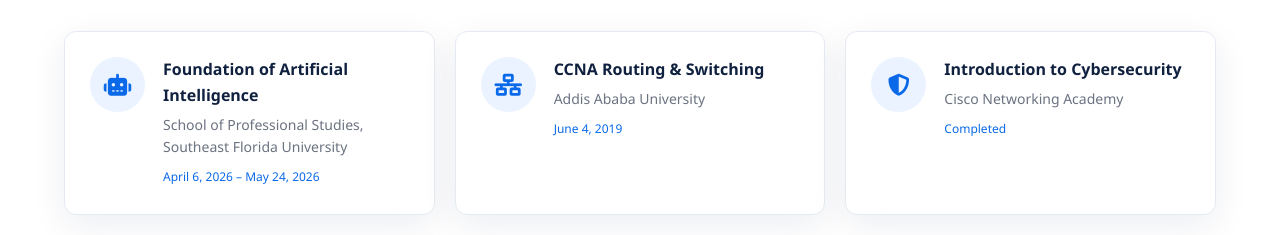
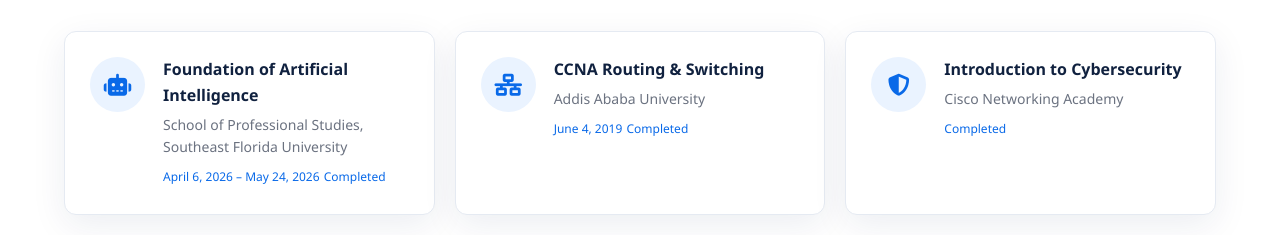
Before and after one commit to JoseeLast/Yoseph-Portfolio, a plain HTML site: page index.html in a window 1280 px wide. Shown: the part 6260-6495 px from the top of the page. Drawn offline with Linux system fonts and the light colour scheme.

Commit message:
Update index.html

```diff
--- a/index.html
+++ b/index.html
@@ -377,6 +377,7 @@
                             <h3>Foundation of Artificial Intelligence</h3>
                             <p>School of Professional Studies, Southeast Florida University</p>
                             <span>April 6, 2026 – May 24, 2026</span>
+                             <span>Completed</span>
                         </div>
                     </article>
                     <article class="certificate-card">
@@ -385,6 +386,7 @@
                             <h3>CCNA Routing &amp; Switching</h3>
                             <p>Addis Ababa University</p>
                             <span>June 4, 2019</span>
+                             <span>Completed</span>
                         </div>
                     </article>
                     <article class="certificate-card">
```
